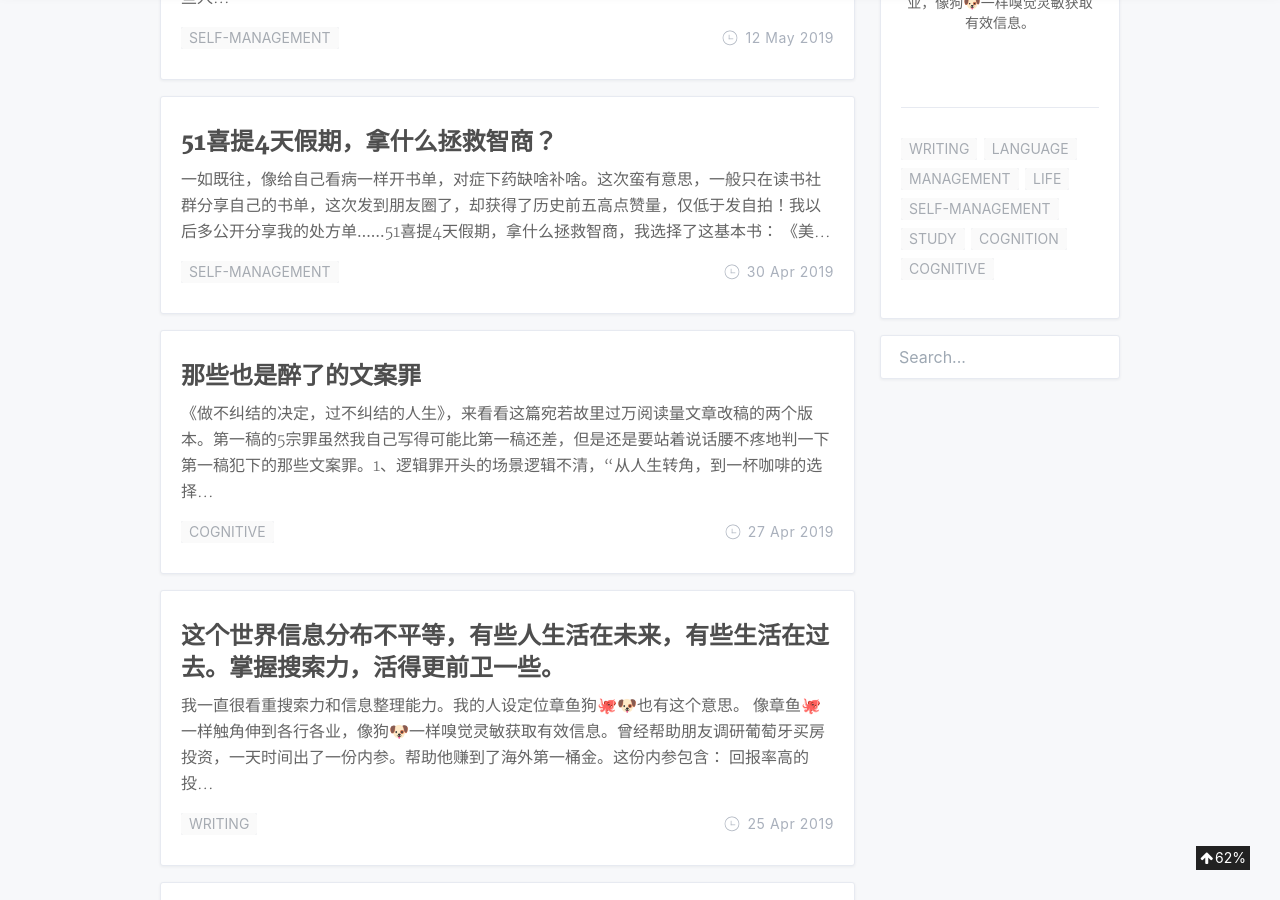
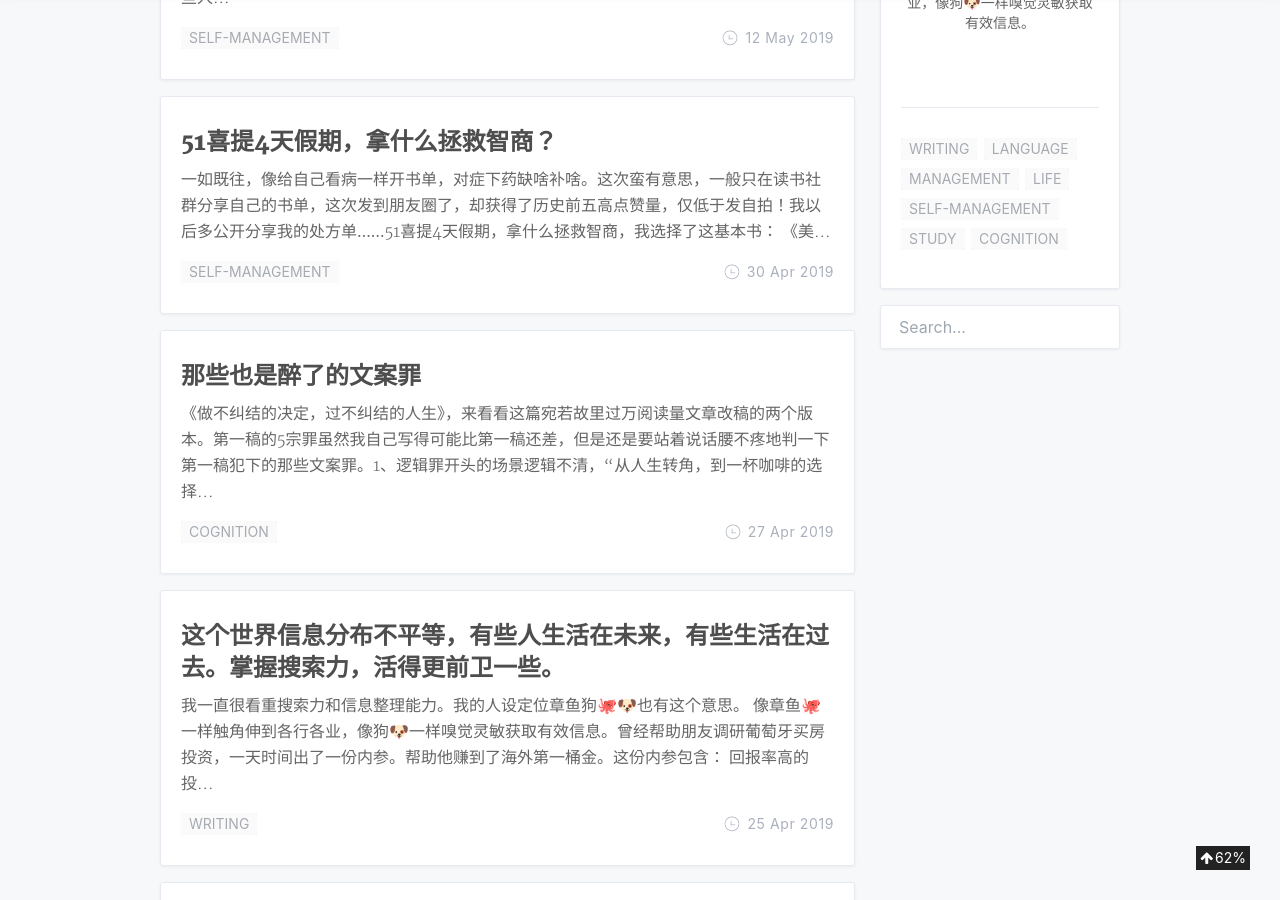
Before and after one commit to aJiea/ajiea.github.io, a Jekyll site: the page built from index.html, in a window 1280 px wide and 900 px high, scrolled down 664 px. Built offline with Jekyll 4.4.1, drawn with Linux system fonts in a browser that asks for light colours; nearby versions of some CDN libraries; the list of posts is cut into pages by our own code; a style sheet for code colours, icons or effects is not loaded.

Commit message:
Update 2019-04-27-ArticleCrime.md

```diff
--- a/_posts/2019-04-27-ArticleCrime.md
+++ b/_posts/2019-04-27-ArticleCrime.md
@@ -3,8 +3,8 @@ title: 那些也是醉了的文案罪
 layout: post
 data: '2019-04-27'
 author: Octodog🐙🐶
-tags: COGNITIVE
-categories: 'COGNITIVE'
+tags: COGNITION
+categories: 'COGNITION'
 ---
 
 
```
